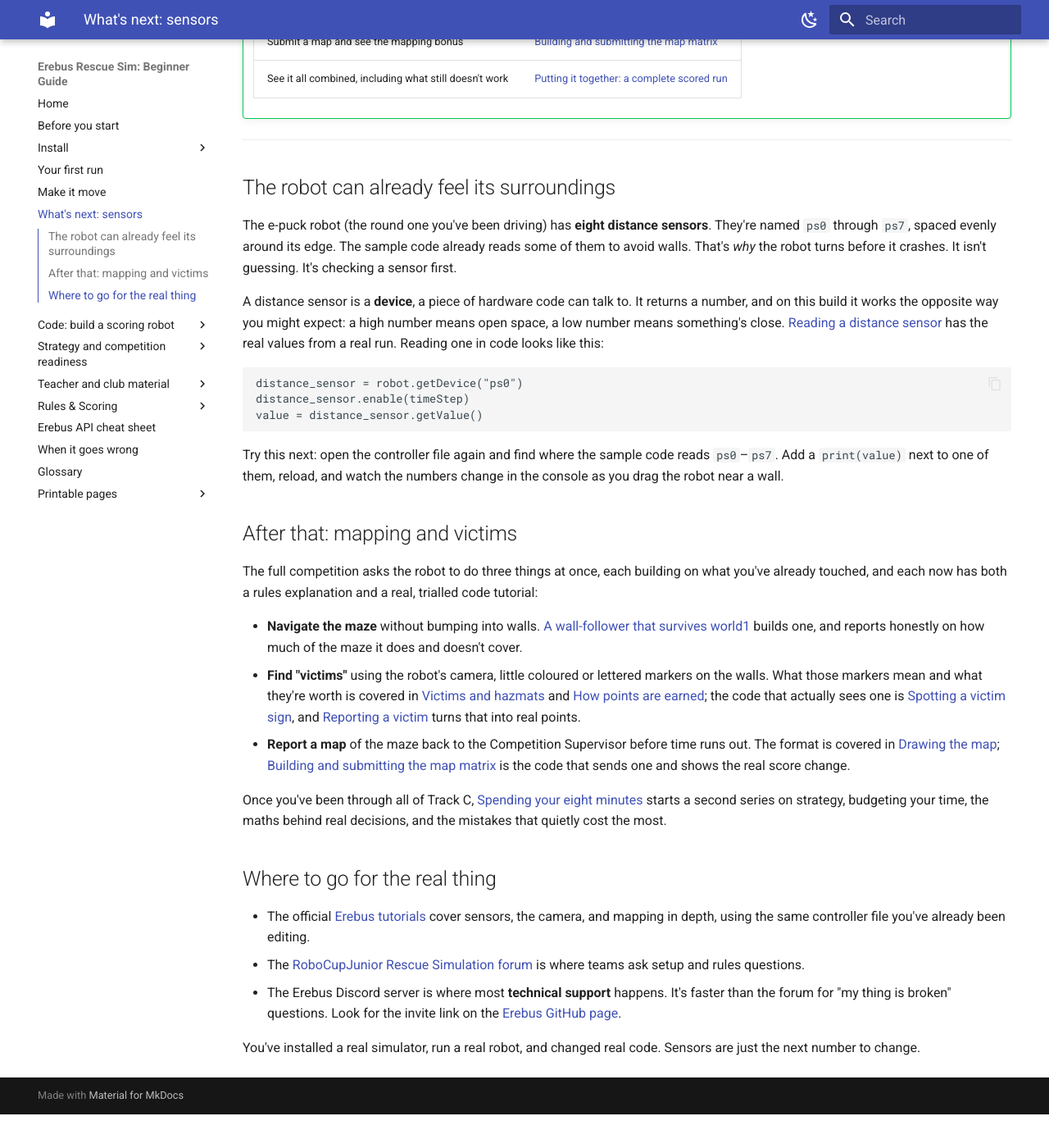
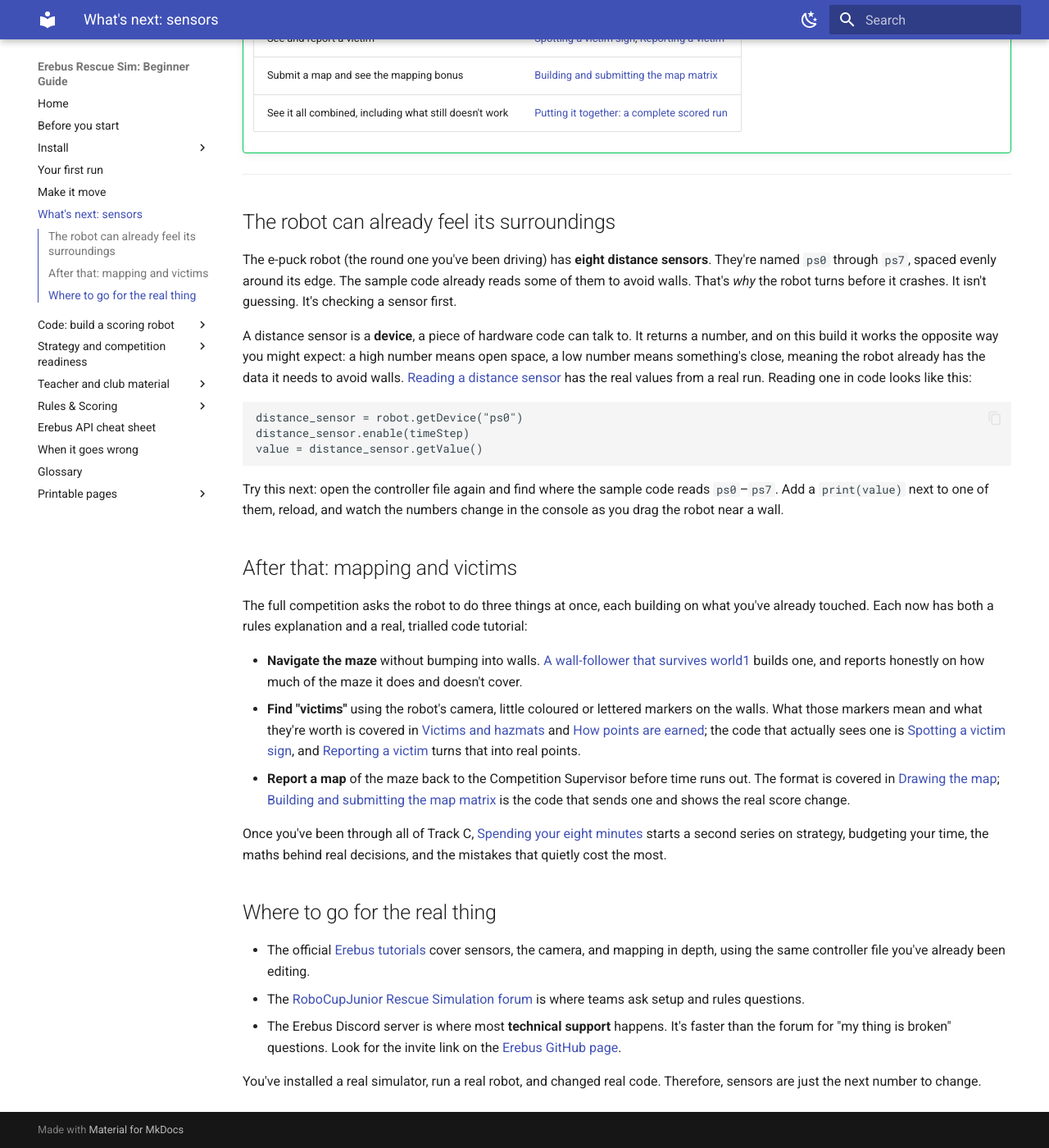
Before and after one commit to talkingj/rcja-rescue-sim-resources, an MkDocs documentation site: the page built from docs/next-steps.md, in a window 1280 px wide and 1400 px high, scrolled down 575 px. Shown: the whole window at 82% size. Built offline with MkDocs 1.6.1 and Material for MkDocs 9.7.7, drawn with Linux system fonts in a browser that asks for light colours; before the commit the page ends 1934 px from its top, so only the background shows below that; some of the changed text lies outside the part shown.

Commit message:
style: rewrite next-steps.md in guide voice
Splices fixed: 0 (none found). Connectors added: 1. Purpose-first openers: 0 -> 1.
Spelling: US -> AU, 0 words.
Preservation gate: pass (code blocks, numbers, links, admonitions intact).

````diff
--- a/docs/next-steps.md
+++ b/docs/next-steps.md
@@ -1,8 +1,9 @@
 # What's next: sensors
 
-You've got a robot driving itself and you've changed how fast it goes. That's the whole loop this
-guide teaches: **edit code → reload → watch what changes.** Everything past this point uses that
-same loop, just with more interesting code.
+You've got a robot driving itself and you've changed how fast it goes.
+
+To build on that, everything past this point uses the same **edit code → reload → watch what
+changes** loop, just with more interesting code.
 
 !!! success "The full code tutorial series now exists on this site"
     This page used to be a teaser with no tutorial behind it. That's no longer true: **[Code: build
@@ -30,8 +31,9 @@ sensor first.
 
 A distance sensor is a **device**, a piece of hardware code can talk to. It returns a number, and on
 this build it works the opposite way you might expect: a high number means open space, a low number
-means something's close. [Reading a distance sensor](code-sensors.md) has the real values from a
-real run. Reading one in code looks like this:
+means something's close, meaning the robot already has the data it needs to avoid walls.
+[Reading a distance sensor](code-sensors.md) has the real values from a real run. Reading one in
+code looks like this:
 
 ```python
 distance_sensor = robot.getDevice("ps0")
@@ -46,7 +48,7 @@ you drag the robot near a wall.
 ## After that: mapping and victims
 
 The full competition asks the robot to do three things at once, each building on what you've
-already touched, and each now has both a rules explanation and a real, trialled code tutorial:
+already touched. Each now has both a rules explanation and a real, trialled code tutorial:
 
 - **Navigate the maze** without bumping into walls. [A wall-follower that survives
   world1](code-wall-follower.md) builds one, and reports honestly on how much of the maze it does
@@ -75,5 +77,5 @@ mistakes that quietly cost the most.
   for "my thing is broken" questions. Look for the invite link on the
   [Erebus GitHub page](https://github.com/robocup-junior/erebus).
 
-You've installed a real simulator, run a real robot, and changed real code. Sensors are just the
-next number to change.
+You've installed a real simulator, run a real robot, and changed real code. Therefore, sensors are
+just the next number to change.
````
